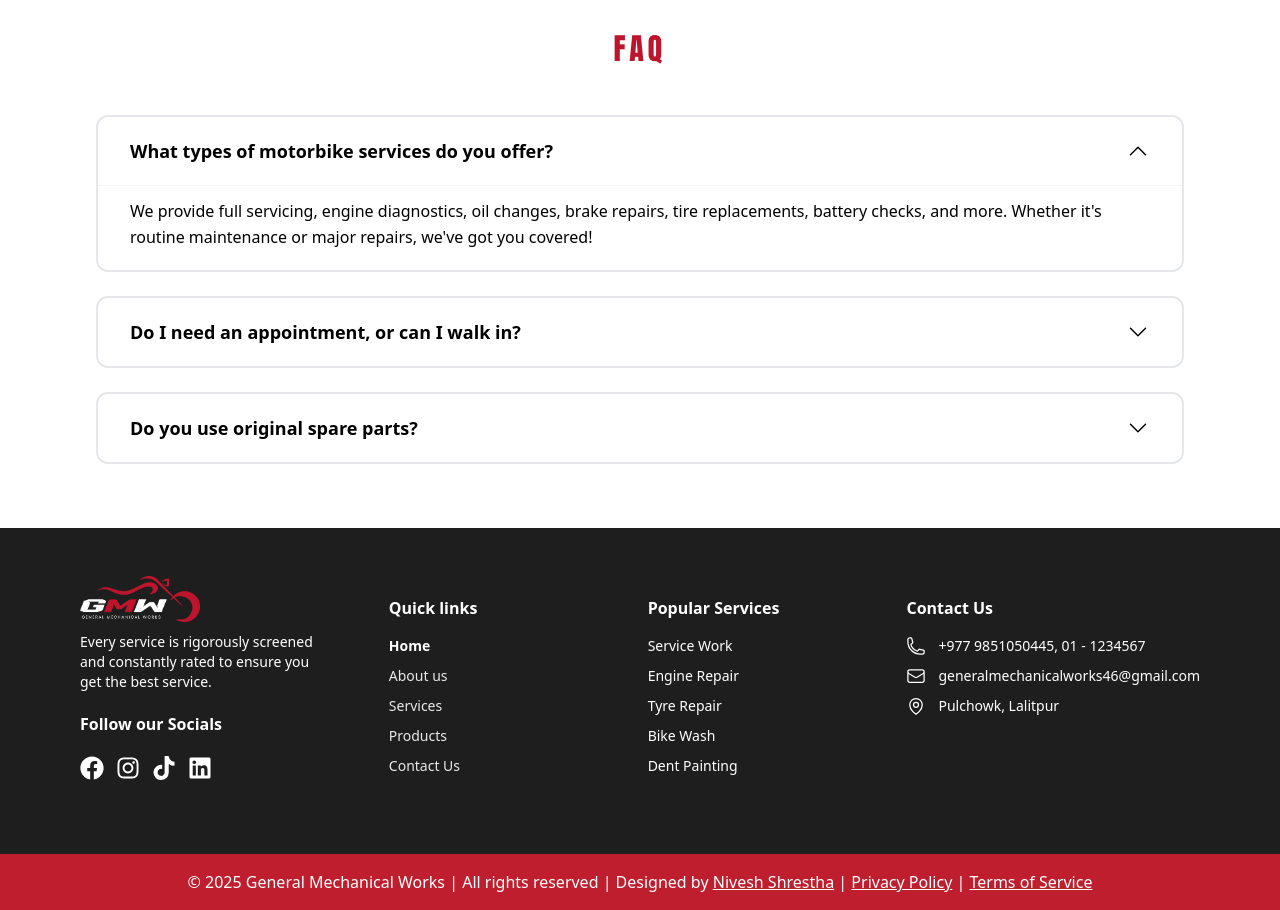
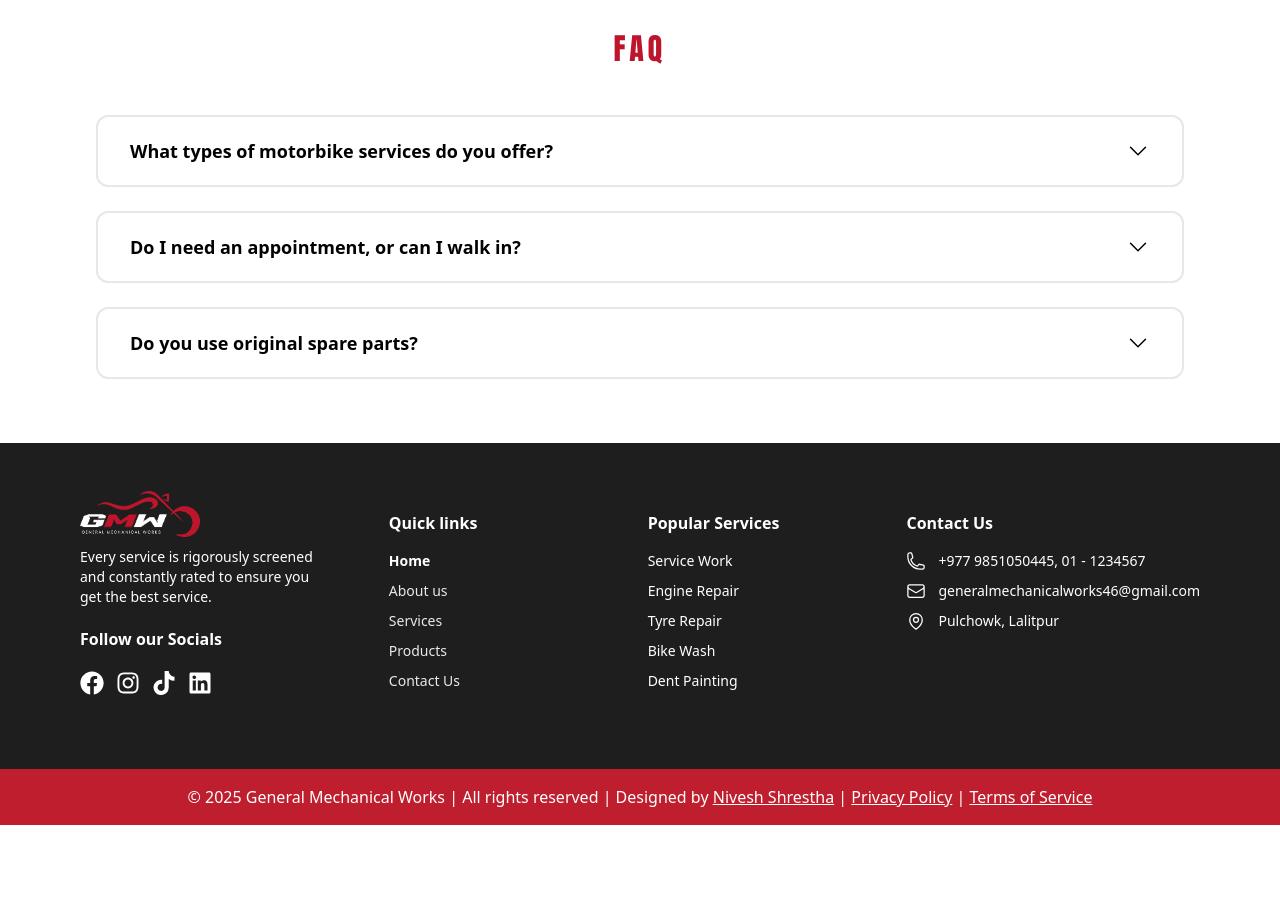
Before and after one commit to Nivesh26/General-Mechanical-Works, a React (Vite) app in the folder Frontend/: page / in a window 1280 px wide. Shown: the part 5220-6130 px from the top of the page. After the commit the page ends 6045 px from the top, so only its background shows below. Built offline with nearby package versions, Linux system fonts and the light colour scheme; a web font is replaced by a local one.

Commit message:
Update FAQ component to initialize openId state as null for improved toggle functionality.

```diff
--- a/Frontend/src/UserComponent/Faq.tsx
+++ b/Frontend/src/UserComponent/Faq.tsx
@@ -23,7 +23,7 @@ const faqItems = [
 ];
 
 const Faq = () => {
-  const [openId, setOpenId] = useState<number | null>(0);
+  const [openId, setOpenId] = useState<number | null>(null);
 
   const toggle = (id: number) => {
     setOpenId((prev) => (prev === id ? null : id));
```
